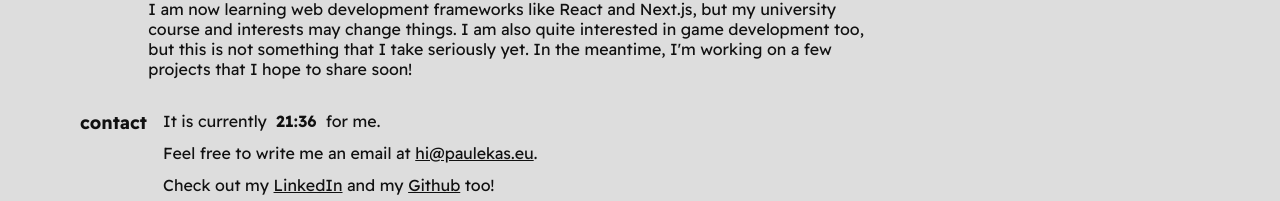
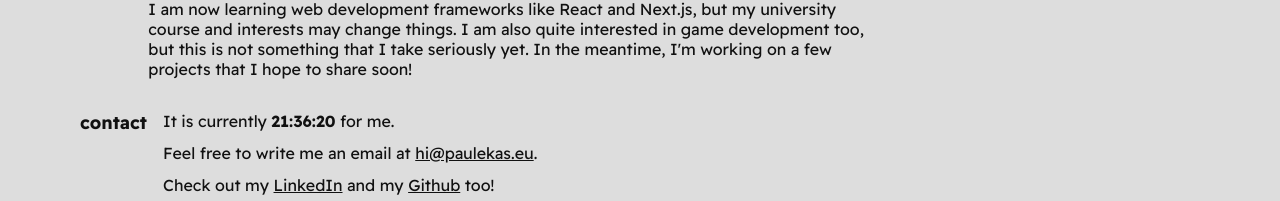
Before and after one commit to pauleks/paulekas.eu, a Next.js app: page / in a window 1280 px wide. Shown: the part 477-678 px from the top of the page. Built offline with nearby package versions, Linux system fonts and the light colour scheme; no server answers.

Commit message:
Refactor: Current time

```diff
--- a/components/HomePage/CurrentTime.tsx
+++ b/components/HomePage/CurrentTime.tsx
@@ -3,31 +3,25 @@ import { useEffect, useState } from "react"
 import styles from '@css/components/CurrentTime.module.css'
 
 export default function CurrentTime() {
-    const timeOffset = 3; // Summer time
-
-    const [currentTime, setCurrentTime] = useState("");
-
-    function offsetDigits(digit: number) {
-        return digit.toLocaleString("en-US", {
-            minimumIntegerDigits: 2,
-            useGrouping: false,
-        });
-    }
+    const [time, setTime] = useState(new Date());
 
     useEffect(() => {
         const interval = setInterval(() => {
-            const time = new Date(),
-                hours =
-                    time.getUTCHours() + timeOffset < 24
-                        ? time.getUTCHours() + timeOffset
-                        : time.getUTCHours() - 24 + timeOffset,
-                minutes = time.getUTCMinutes();
+            setTime(new Date());
+        }, 1000);
 
-            setCurrentTime(`${offsetDigits(hours)}:${offsetDigits(minutes)}`);
-        }, 1000);
         return () => clearInterval(interval);
-    });
+    }, []);
 
+    const getCurrentTime = () => {
+        return time.toLocaleString(
+            'en-US',
+            {
+                timeZone: 'Europe/Vilnius',
+                hour12: false,
+                timeStyle: "medium"
+            });
+    };
 
-    return <b className={`${styles.timeText} ${(currentTime == "" ? styles.blur : "")}`}>{currentTime}</b>
+    return <b>{getCurrentTime()}</b>
 }
```
